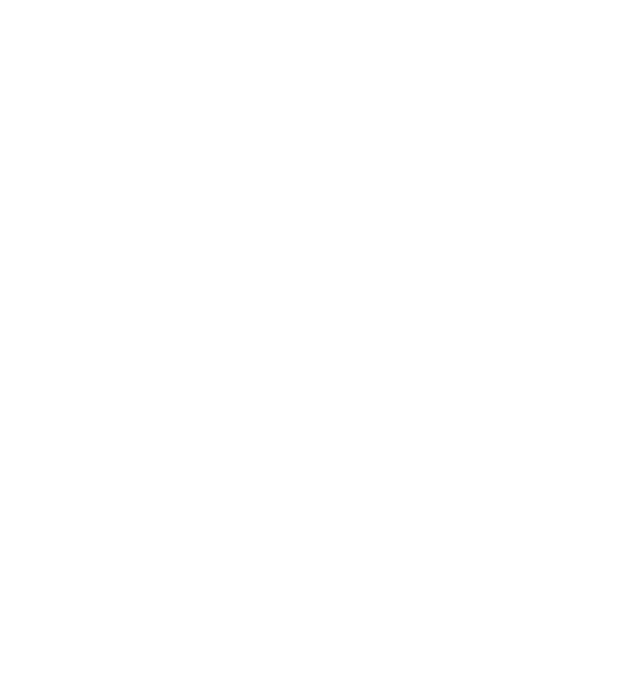
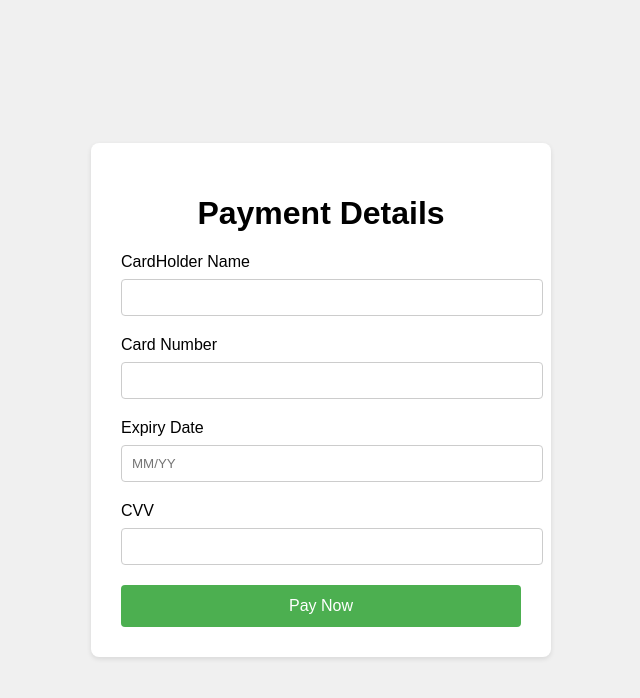
Before and after one commit to ashishsen003/edukin-courses, a website: page Amol/payment.html in a window 1280 px wide. Shown: the whole page, without its empty margins (319-959 px from the left). Drawn offline with Linux system fonts and the light colour scheme.

Commit message:
semi-final

```diff
--- a/Amol/payment.css
+++ b/Amol/payment.css
@@ -0,0 +1,59 @@
+body {
+    font-family: Arial, sans-serif;
+    margin: 0;
+    padding: 0;
+    display: flex;
+    justify-content: center;
+    align-items: center;
+    min-height: 100vh;
+    background-color: #f0f0f0;
+  }
+
+  .container {
+    background-color: #fff;
+    border-radius: 8px;
+    padding: 30px;
+    box-shadow: 0 2px 5px rgba(0, 0, 0, 0.1);
+    max-width: 400px;
+    width: 100%;
+  }
+
+  h1 {
+    text-align: center;
+  }
+
+  .form-group {
+    margin-bottom: 20px;
+  }
+
+  label {
+    display: block;
+    margin-bottom: 8px;
+  }
+
+  input {
+    width: 100%;
+    padding: 10px;
+    border: 1px solid #ccc;
+    border-radius: 4px;
+  }
+
+  button {
+    background-color: #4caf50;
+    color: #fff;
+    border: none;
+    padding: 12px 20px;
+    font-size: 16px;
+    border-radius: 4px;
+    cursor: pointer;
+    width: 100%;
+  }
+
+  button:hover {
+    background-color: #45a049;
+  }
+
+  button:disabled {
+    background-color: #ccc;
+    cursor: not-allowed;
+  }
--- a/Amol/payment.html
+++ b/Amol/payment.html
@@ -7,7 +7,28 @@
     <title>Document</title>
 </head>
 <body>
-
+    <div class="container">
+        <h1>Payment Details</h1>
+        <form id="paymentForm">
+            <div class="form-group">
+                <label for="cardname">CardHolder Name</label>
+                <input type="text" id="cardname" required>
+              </div>
+          <div class="form-group">
+            <label for="cardNumber">Card Number</label>
+            <input type="text" id="cardNumber" maxlength="16" required>
+          </div>
+          <div class="form-group">
+            <label for="expiryDate">Expiry Date</label>
+            <input type="text" id="expiryDate" maxlength="5" placeholder="MM/YY" required>
+          </div>
+          <div class="form-group">
+            <label for="cvv">CVV</label>
+            <input type="password" id="cvv" maxlength="3" required>
+          </div>
+          <button type="submit">Pay Now</button>
+        </form>
+      </div>
 </body>
 </html>
 <script src="./payment.js"></script>
--- a/Amol/payment.js
+++ b/Amol/payment.js
@@ -0,0 +1,33 @@
+const paymentForm = document.getElementById('paymentForm');
+const cardNumberInput = document.getElementById('cardNumber');
+const expiryDateInput = document.getElementById('expiryDate');
+const cvvInput = document.getElementById('cvv');
+let paymentid=localStorage.getItem("paymentid")
+paymentid=JSON.parse(paymentid)
+
+paymentForm.addEventListener('submit', (event) => {
+  event.preventDefault();
+
+  simulatePayment()
+    .then(() => {
+      alert('Payment Successful! 🎉');
+      paymentForm.reset();
+    })
+    .catch((error) => {
+      alert('Payment Failed. Please try again.');
+    });
+});
+
+function simulatePayment() {
+  return new Promise((resolve, reject) => {
+    // Simulate a 2-second delay to mimic payment processing.
+    setTimeout(() => {
+      const randomNum = Math.random();
+      if (randomNum >= 0.5) {
+        resolve(); // Payment succeeded.
+      } else {
+        reject(); // Payment failed.
+      }
+    }, 2000);
+  });
+}
```
Also changed, not shown: Amol/course-details.js (+17 -3 lines).
